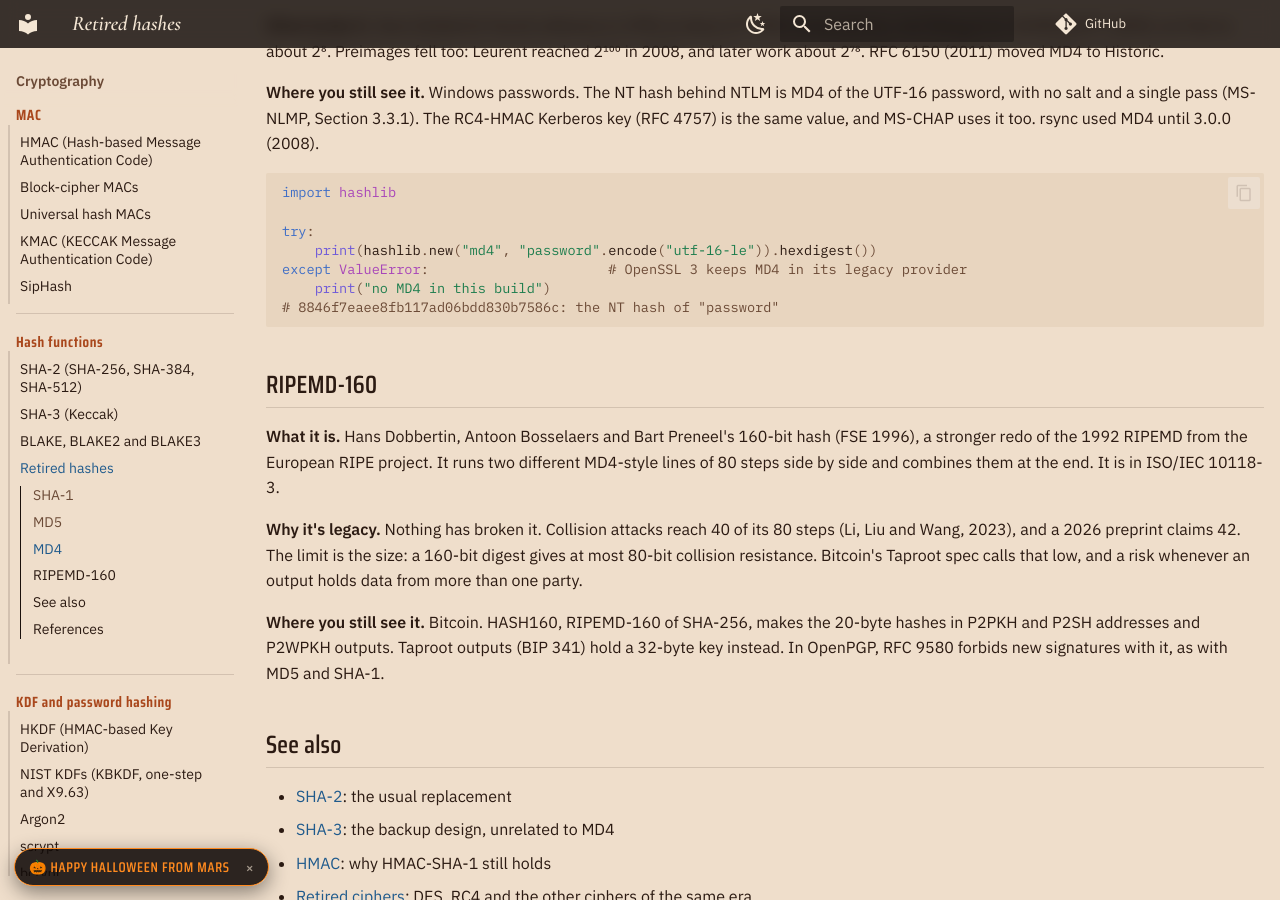
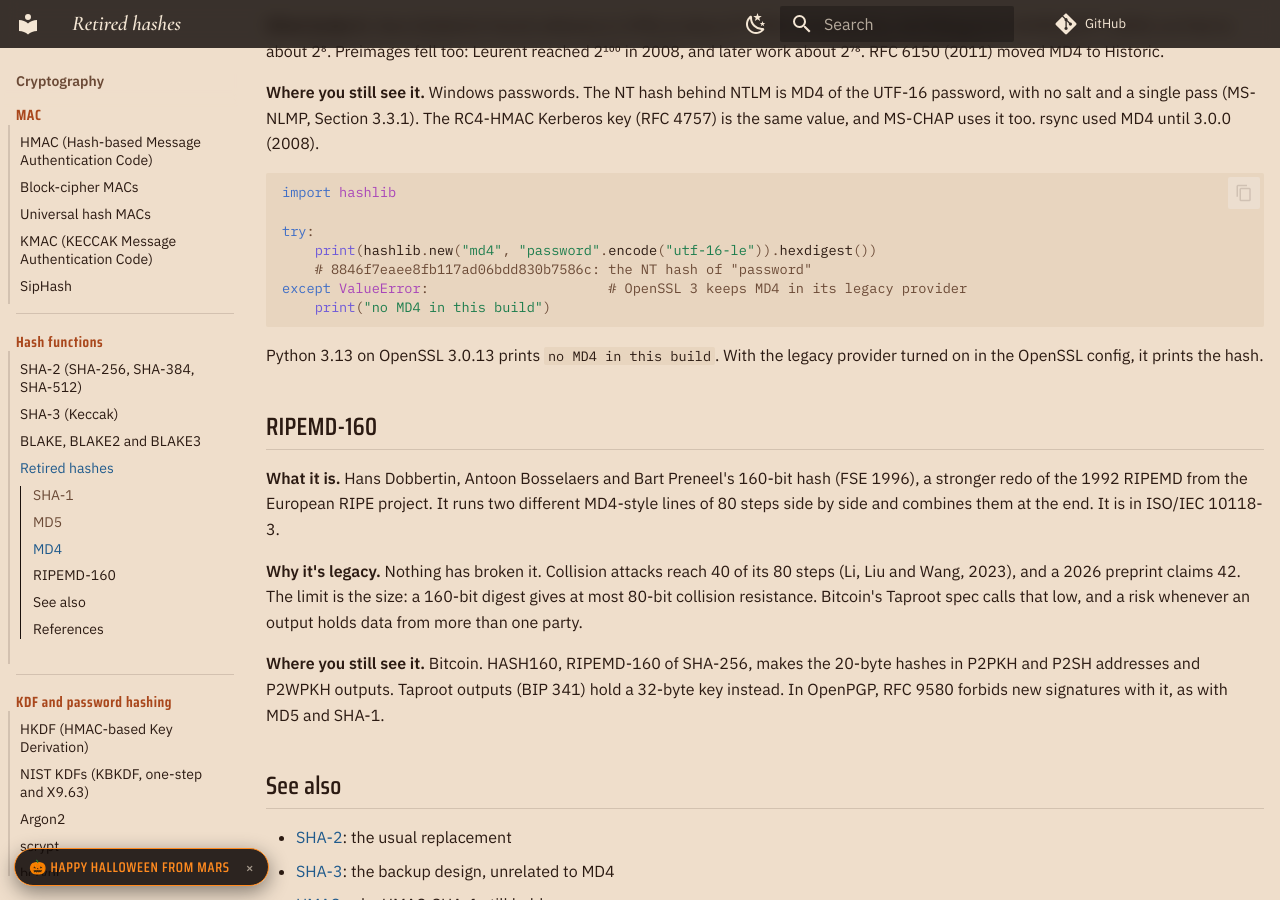
Before and after one commit to TTMathCS/cryptography, an MkDocs documentation site: the page built from docs/07-hash/Retired.md, in a window 1280 px wide and 900 px high, scrolled down 2084 px. Built offline with MkDocs 1.6.1 and Material for MkDocs 9.7.7, drawn with Linux system fonts in a browser that asks for light colours; comment, search, counter and statistics services are not loaded.

Commit message:
Hash examples run: all match; MD4 needs OpenSSL's legacy provider
On OpenSSL 3.0.13 hashlib has no MD4 unless the legacy provider is loaded,
so the block prints its fallback line; the page now says so.

````diff
--- a/docs/07-hash/Retired.md
+++ b/docs/07-hash/Retired.md
@@ -122,10 +122,13 @@ import hashlib
 
 try:
     print(hashlib.new("md4", "password".encode("utf-16-le")).hexdigest())
+    # 8846f7eaee8fb117ad06bdd830b7586c: the NT hash of "password"
 except ValueError:                      # OpenSSL 3 keeps MD4 in its legacy provider
     print("no MD4 in this build")
-# 8846f7eaee8fb117ad06bdd830b7586c: the NT hash of "password"
 ```
+
+Python 3.13 on OpenSSL 3.0.13 prints `no MD4 in this build`. With the
+legacy provider turned on in the OpenSSL config, it prints the hash.
 
 ## RIPEMD-160
 
````
